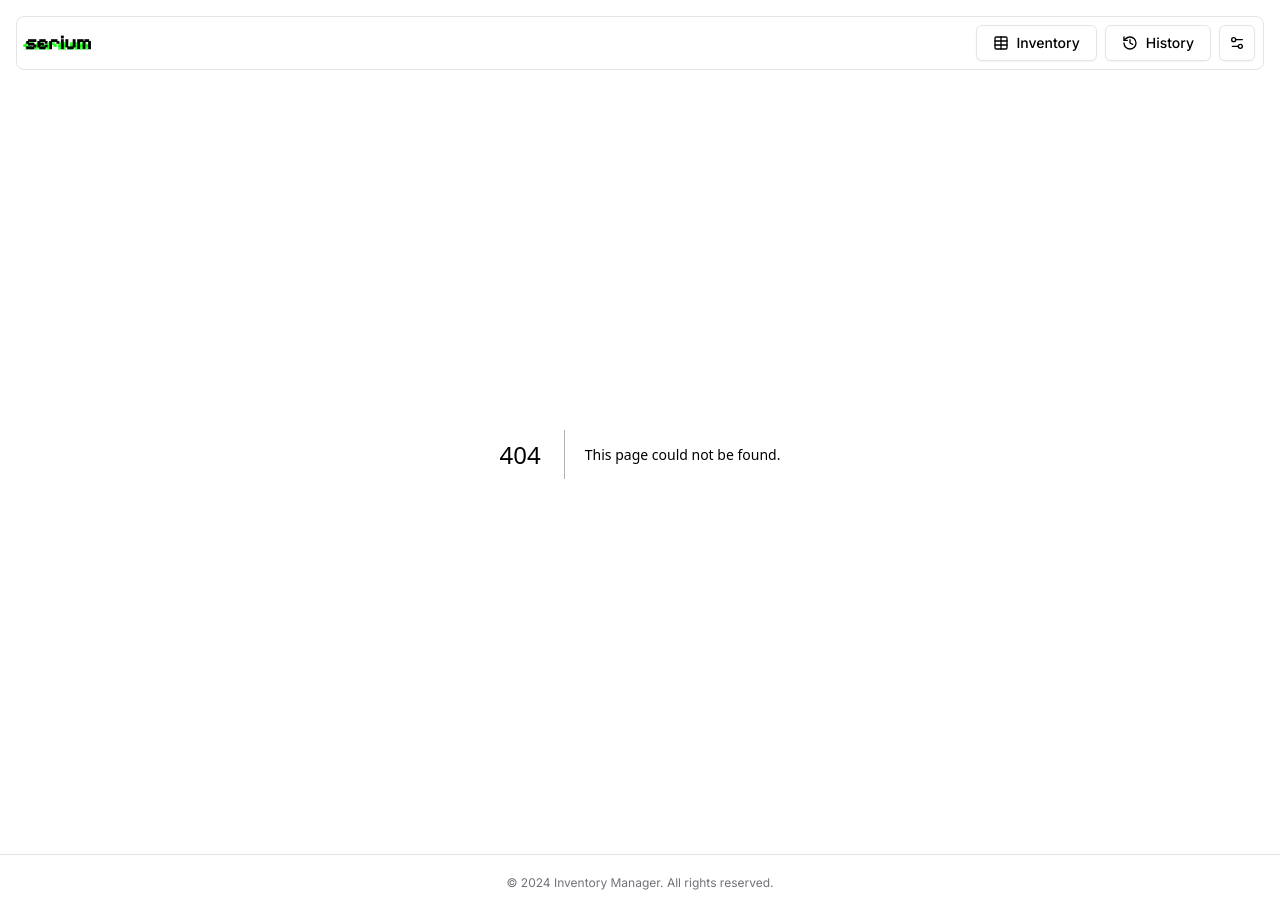
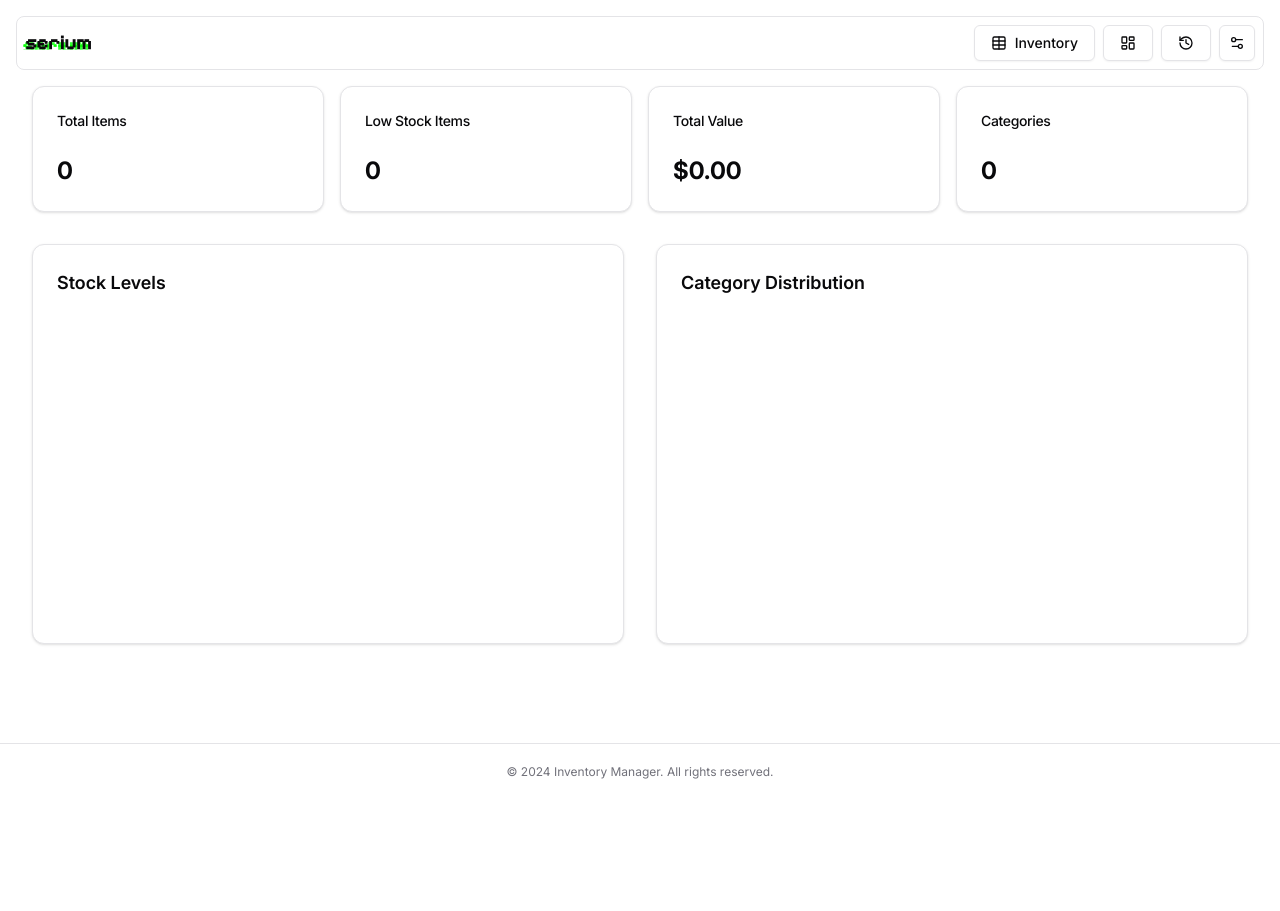
Before and after one commit to kcybe/Serium, a Next.js app: page /dashboard in a window 1280 px wide. Before the commit this address had no page. After the commit the page ends 800 px from the top, so only its background shows below. Built offline with nearby package versions, Linux system fonts and the light colour scheme.

Commit message:
Refactor navbar and add Nivo visualization libraries. Added a dashboard page to visualize stats.

```diff
--- a/package.json
+++ b/package.json
@@ -10,6 +10,9 @@
   },
   "dependencies": {
     "@hookform/resolvers": "^3.10.0",
+    "@nivo/bar": "^0.88.0",
+    "@nivo/core": "^0.88.0",
+    "@nivo/pie": "^0.88.0",
     "@radix-ui/react-checkbox": "^1.1.3",
     "@radix-ui/react-dialog": "^1.1.4",
     "@radix-ui/react-dropdown-menu": "^2.1.4",
@@ -35,6 +38,7 @@
     "sonner": "^1.7.2",
     "tailwind-merge": "^2.6.0",
     "tailwindcss-animate": "^1.0.7",
+    "uuid": "^11.0.5",
     "zod": "^3.24.1"
   },
   "devDependencies": {
--- /dev/null
+++ b/src/app/dashboard/hooks/use-dashboard-data.tsx
@@ -0,0 +1,91 @@
+"use client"
+
+import { useEffect, useState } from "react"
+import { db } from "@/lib/services/db"
+import { SiteSettings } from "@/types/settings"
+import { InventoryItem } from "@/types/inventory"
+
+interface DashboardData {
+  inventoryStats: {
+    totalItems: number
+    lowStockItems: number
+    totalValue: number
+    totalCategories: number
+  }
+  categoryDistribution: Array<{ id: string; label: string; value: number }>
+  stockLevels: Array<{ name: string; quantity: number }>
+}
+
+export function useInventoryData() {
+  const [data, setData] = useState<DashboardData>({
+    inventoryStats: { totalItems: 0, lowStockItems: 0, totalValue: 0, totalCategories: 0 },
+    categoryDistribution: [],
+    stockLevels: []
+  })
+  const [settings, setSettings] = useState<SiteSettings>()
+
+  useEffect(() => {
+    const loadData = async () => {
+      const [inventory, settings] = await Promise.all([
+        db.inventory.toArray(),
+        db.settings.get('site-settings')
+      ])
+
+      setSettings(settings)
+      processInventoryData(inventory)
+    }
+
+    loadData()
+  }, [])
+
+  const processInventoryData = (inventory: InventoryItem[]) => {
+    const categories = new Map<string, number>()
+    let totalValue = 0
+    let lowStockItems = 0
+
+    inventory.forEach(item => {
+      totalValue += item.price * item.quantity
+      if(item.quantity < (settings?.lowStockThreshold || 10)) lowStockItems++
+
+      categories.set(item.category, (categories.get(item.category) || 0) + 1)
+    })
+
+    setData({
+      inventoryStats: {
+        totalItems: inventory.length,
+        lowStockItems,
+        totalValue,
+        totalCategories: categories.size
+      },
+      categoryDistribution: Array.from(categories)
+        .map(([id, value]) => ({
+          id,
+          label: id,
+          value
+        }))
+        .sort((a, b) => b.value - a.value)
+        .slice(0, 8)
+        .concat([{
+          id: 'other',
+          label: 'Other',
+          value: Array.from(categories)
+            .slice(8)
+            .reduce((acc, [, value]) => acc + value, 0)
+        }])
+        .filter(item => item.value > 0),
+      stockLevels: Array.from(
+        inventory.reduce((acc, item) => {
+          const status = item.status || 'Unknown';
+          acc.set(status, (acc.get(status) || 0) + item.quantity);
+          return acc;
+        }, new Map<string, number>()),
+        ([name, quantity]) => ({
+          name,
+          quantity: Math.round(quantity * 100) / 100
+        })
+      ).sort((a, b) => b.quantity - a.quantity)
+    })
+  }
+
+  return data
+}
--- /dev/null
+++ b/src/app/dashboard/loading.tsx
@@ -0,0 +1,30 @@
+import { Card, CardContent, CardHeader } from "@/components/ui/card"
+import { Skeleton } from "@/components/ui/skeleton"
+
+export default function Loading() {
+  return (
+    <div className="p-8 space-y-8">
+      <div className="grid grid-cols-1 md:grid-cols-2 lg:grid-cols-4 gap-4">
+        {[1, 2, 3, 4].map((i) => (
+          <Card key={i}>
+            <CardHeader>
+              <Skeleton className="h-6 w-32" />
+            </CardHeader>
+            <CardContent>
+              <Skeleton className="h-8 w-24" />
+            </CardContent>
+          </Card>
+        ))}
+      </div>
+
+      <div className="grid grid-cols-1 lg:grid-cols-2 gap-8 h-[400px]">
+        {[1, 2].map((i) => (
+          <Card key={i} className="p-6">
+            <Skeleton className="h-6 w-48 mb-4" />
+            <Skeleton className="h-full w-full" />
+          </Card>
+        ))}
+      </div>
+    </div>
+  )
+}
--- /dev/null
+++ b/src/app/dashboard/page.tsx
@@ -0,0 +1,113 @@
+"use client"
+
+import { Card, CardContent, CardHeader, CardTitle } from "@/components/ui/card"
+import { ResponsiveBar } from "@nivo/bar"
+import { ResponsivePie } from "@nivo/pie"
+import { useInventoryData } from "./hooks/use-dashboard-data"
+
+export default function DashboardPage() {
+  const { inventoryStats, categoryDistribution, stockLevels } = useInventoryData()
+
+  return (
+    <div className="p-8 space-y-8">
+      <div className="grid grid-cols-1 md:grid-cols-2 lg:grid-cols-4 gap-4">
+        <Card>
+          <CardHeader>
+            <CardTitle className="text-sm font-medium">Total Items</CardTitle>
+          </CardHeader>
+          <CardContent>
+            <div className="text-2xl font-bold">{inventoryStats.totalItems}</div>
+          </CardContent>
+        </Card>
+        <Card>
+          <CardHeader>
+            <CardTitle className="text-sm font-medium">Low Stock Items</CardTitle>
+          </CardHeader>
+          <CardContent>
+            <div className="text-2xl font-bold">{inventoryStats.lowStockItems}</div>
+          </CardContent>
+        </Card>
+        <Card>
+          <CardHeader>
+            <CardTitle className="text-sm font-medium">Total Value</CardTitle>
+          </CardHeader>
+          <CardContent>
+            <div className="text-2xl font-bold">
+              {inventoryStats.totalValue.toLocaleString("en-US", {
+                style: "currency",
+                currency: "USD"
+              })}
+            </div>
+          </CardContent>
+        </Card>
+        <Card>
+          <CardHeader>
+            <CardTitle className="text-sm font-medium">Categories</CardTitle>
+          </CardHeader>
+          <CardContent>
+            <div className="text-2xl font-bold">{inventoryStats.totalCategories}</div>
+          </CardContent>
+        </Card>
+      </div>
+
+      <div className="grid grid-cols-1 lg:grid-cols-2 gap-8">
+        <Card className="p-6 h-[400px] flex flex-col">
+          <h3 className="text-lg font-semibold mb-4">Stock Levels</h3>
+          <div className="flex-1">
+            <ResponsiveBar
+              data={stockLevels}
+              keys={["quantity"]}
+              indexBy="name"
+              layout="horizontal"
+              margin={{ top: 20, right: 20, bottom: 40, left: 80 }}
+              padding={0.3}
+              colors={{ scheme: "nivo" }}
+              axisBottom={{
+                tickSize: 5,
+                tickPadding: 5,
+                tickRotation: 0,
+              }}
+              axisLeft={{
+                tickSize: 5,
+                tickPadding: 5,
+                tickRotation: 0,
+              }}
+              labelSkipWidth={12}
+              labelSkipHeight={12}
+            />
+          </div>
+        </Card>
+
+        <Card className="p-6 h-[400px] flex flex-col">
+          <h3 className="text-lg font-semibold mb-4">Category Distribution</h3>
+          <div className="flex-1 relative">
+            <ResponsivePie
+              data={categoryDistribution}
+              margin={{ top: 0, right: 20, bottom: 40, left: 20 }}
+              innerRadius={0.5}
+              padAngle={0.5}
+              cornerRadius={2}
+              colors={{ scheme: "nivo" }}
+              enableArcLabels={false}
+              arcLinkLabelsSkipAngle={15}
+              arcLinkLabelsThickness={2}
+              legends={[
+                {
+                  anchor: 'bottom',
+                  direction: 'row',
+                  translateY: 30,
+                  translateX: 20,
+                  itemWidth: 80,
+                  itemHeight: 14,
+                  symbolSize: 10,
+                  symbolShape: 'circle',
+                  itemTextColor: '#999',
+                }
+              ]}
+            />
+          </div>
+        </Card>
+      </div>
+    </div>
+  )
+}
--- a/src/app/layout.tsx
+++ b/src/app/layout.tsx
@@ -2,7 +2,7 @@ import type { Metadata } from "next"
 import { Inter } from "next/font/google"
 import "./globals.css"
 import { ThemeProvider } from "@/components/theme-provider"
-import { Navbar } from "@/components/navbar"
+import { Navbar } from "@/components/navbar/navbar"
 import { Toaster } from "sonner"
 import { Footer } from "@/components/footer"
 import { pixelifySans, inter } from '@/lib/fonts'
--- /dev/null
+++ b/src/components/dashboard/dashboard-button.tsx
@@ -0,0 +1,15 @@
+import { LayoutDashboard } from "lucide-react"
+import { Button } from "../ui/button"
+import Link from "next/link"
+
+// Add this new component
+export default function DashboardButton() {
+  return (
+    <Button variant="outline">
+      <Link href='/dashboard' className='flex items-center'>
+        <LayoutDashboard className="h-[1.2rem] w-[1.2rem]" />
+        {/* <span className="ml-2">Dashboard</span> */}
+      </Link>
+    </Button>
+  )
+}
--- /dev/null
+++ b/src/components/navbar/components/history-button.tsx
@@ -0,0 +1,15 @@
+import React from 'react'
+import { History } from 'lucide-react'
+import { Button } from '@/components/ui/button'
+import Link from "next/link"
+
+export default function HistoryButton() {
+  return (
+    <Button variant="outline">
+        <Link href="/history" className="flex items-center">
+        <History className="h-[1.2rem] w-[1.2rem]" />
+        {/* <span className="ml-2">History</span> */}
+        </Link>
+    </Button>
+  )
+}
--- a/src/components/inventory/inventory-button.tsx
+++ b/src/components/navbar/components/inventory-button.tsx
@@ -7,7 +7,7 @@ export default function InventoryButton() {
   return (
     <Button variant="outline">
           <Link href='/inventory' className='flex items-center'>
-            <Table className="h-[1.2rem] w-[1.2rem] rotate-0 scale-100 transition-all" />
+            <Table className="h-[1.2rem] w-[1.2rem]" />
             <span className="ml-2">Inventory</span>
           </Link>
     </Button>
--- a/src/components/settings/settings-button.tsx
+++ b/src/components/navbar/components/settings-button.tsx
@@ -2,7 +2,7 @@ import React from 'react'
 import { Settings } from "lucide-react"
 import { Button } from "@/components/ui/button"
 import Link from 'next/link'
-import { SettingsDialog } from './dialogs/settings-dialog'
+import { SettingsDialog } from '../../settings/dialogs/settings-dialog'
 
 export default function SettingsButton() {
   return (
--- a/src/components/navbar.tsx
+++ b/src/components/navbar/navbar.tsx
@@ -1,12 +1,13 @@
 "use client"
 
 import Link from "next/link"
-import { Button } from "./ui/button"
-import { ModeToggle } from "./mode-toggle"
-import SettingsButton from "./settings/settings-button"
-import InventoryButton from "./inventory/inventory-button"
-import { AnimatedLogo } from "./ui/animated-logo"
-import { History } from 'lucide-react'
+import { Button } from "../ui/button"
+import { ModeToggle } from "../mode-toggle"
+import SettingsButton from "./components/settings-button"
+import InventoryButton from "./components/inventory-button"
+import { AnimatedLogo } from "../ui/animated-logo"
+import HistoryButton from "./components/history-button"
+import DashboardButton from "../dashboard/dashboard-button"
 
 export function Navbar() {
   return (
@@ -18,12 +19,8 @@ export function Navbar() {
           </Link>
           <div className="flex space-x-2">
             <InventoryButton />
-            <Button variant="outline">
-              <Link href="/history" className="flex items-center">
-                <History className="h-[1.2rem] w-[1.2rem]" />
-                <span className="ml-2">History</span>
-              </Link>
-            </Button>
+            <DashboardButton />
+            <HistoryButton />
             <SettingsButton />
           </div>
         </div>
```
Also changed, not shown: 1 other file (tests, documents, lock files or other folders).
